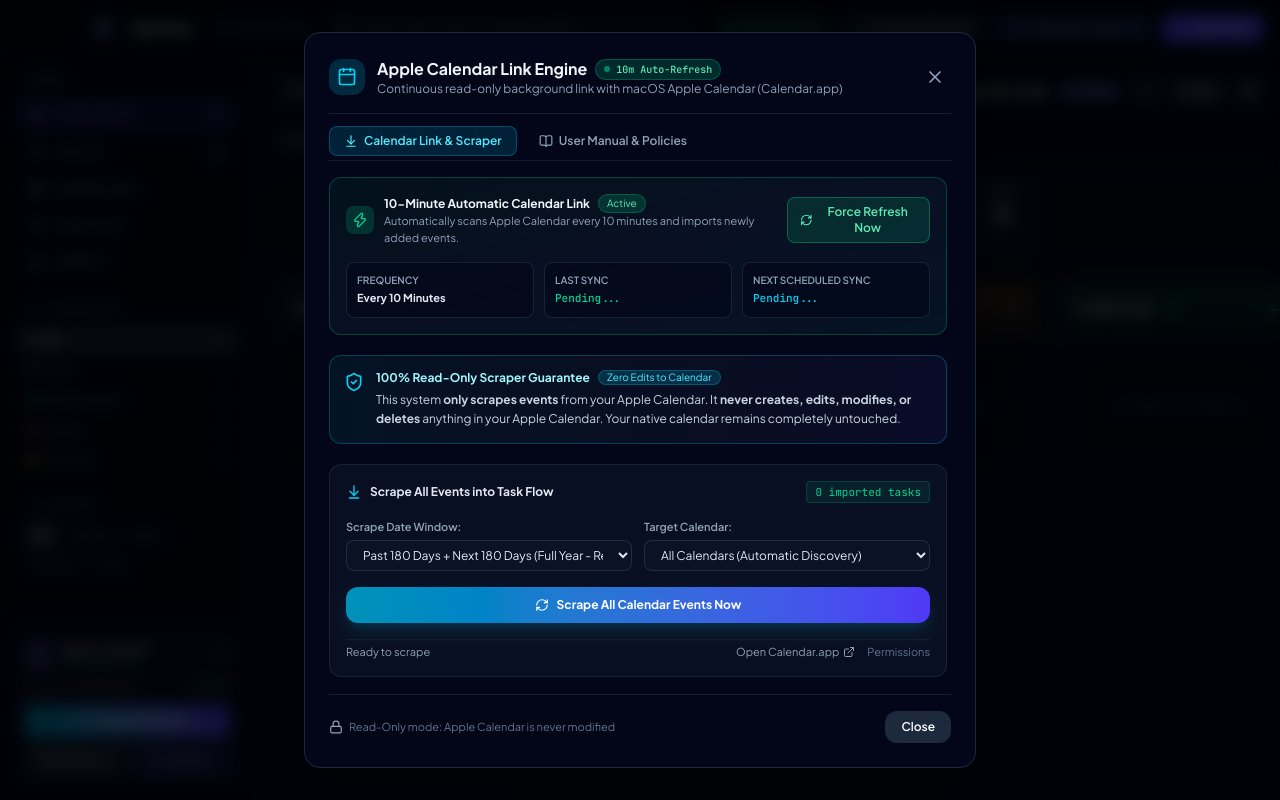
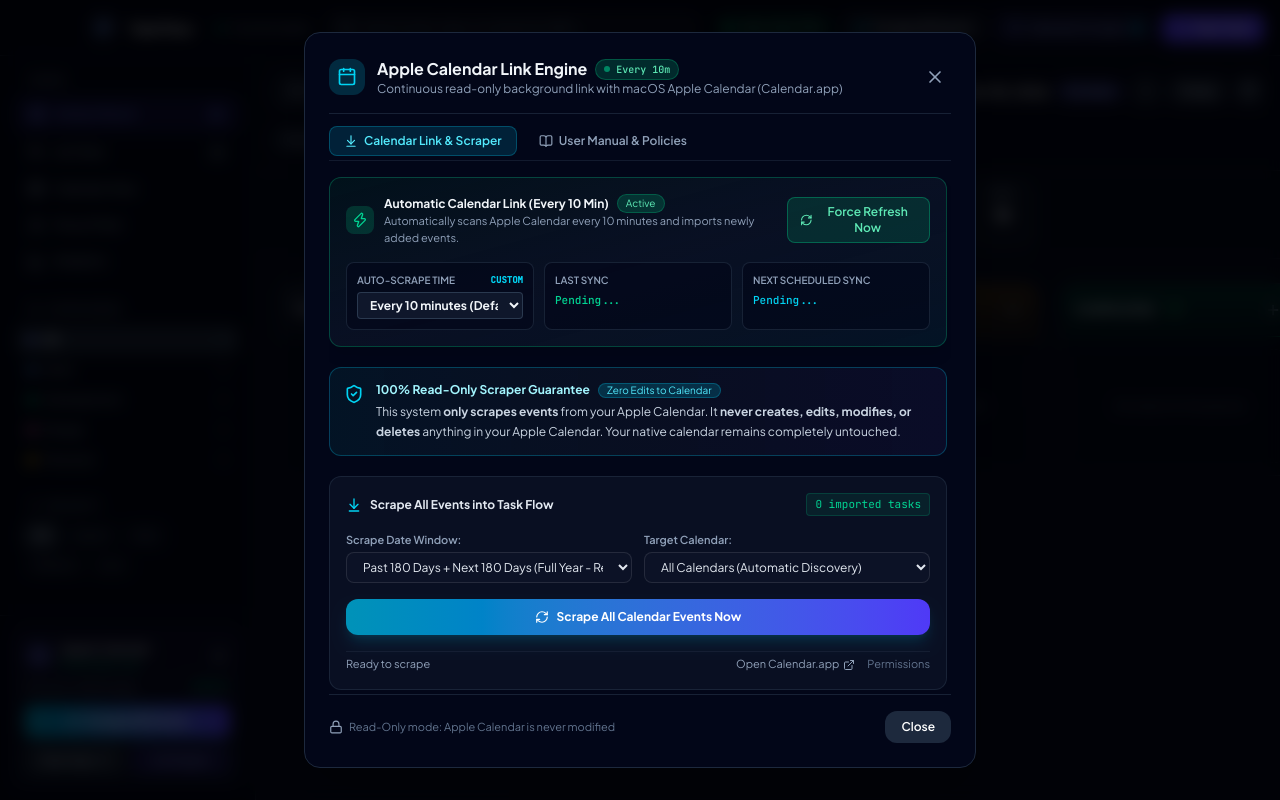
Before and after one commit to BinukaRE/Task-Tracker, a React (Vite) app: page / in a window 1280 px wide. Both pictures are taken after a click on the element "Auto-Sync 10m". Built offline with nearby package versions, Linux system fonts and the light colour scheme; the HTML template or start-up script is replaced by a standard one.

Commit message:
feat(sync): add user-customizable auto-scraping frequency with 10-minute default and live rescheduling

```diff
--- a/electron/main.js
+++ b/electron/main.js
@@ -38,7 +38,7 @@
 }
 
 const settingsStore = new Store('settings.json', {
-  autoScrapeIntervalMinutes: 30,
+  autoScrapeIntervalMinutes: 10,
   theme: 'dark',
   notificationsEnabled: true
 });
@@ -349,19 +349,51 @@
 });
 
 // ----------------------------------------------------
-// Special Calendar Link & 10-Minute Auto-Refresh Engine
+// Customizable Apple Calendar Auto-Refresh Engine
+// Default: 10 minutes (User Selectable & Persisted)
 // ----------------------------------------------------
 let autoSyncInterval = null;
-const AUTO_SYNC_INTERVAL_MS = 10 * 60 * 1000; // 10 minutes
+
+const initialIntervalMinutes = (() => {
+  const saved = Number(settingsStore.get('autoScrapeIntervalMinutes'));
+  return !isNaN(saved) && saved >= 0 ? saved : 10;
+})();
 
 const autoSyncState = {
-  enabled: true,
-  intervalMinutes: 10,
+  enabled: initialIntervalMinutes > 0,
+  intervalMinutes: initialIntervalMinutes,
   lastSyncTime: null,
   nextSyncTime: null,
   isSyncing: false,
   totalEventsTracked: 0,
 };
+
+function rescheduleAutoSync(minutes) {
+  const mins = Number(minutes);
+  if (autoSyncInterval) {
+    clearInterval(autoSyncInterval);
+    autoSyncInterval = null;
+  }
+
+  if (isNaN(mins) || mins <= 0) {
+    autoSyncState.enabled = false;
+    autoSyncState.intervalMinutes = 0;
+    autoSyncState.nextSyncTime = null;
+  } else {
+    autoSyncState.enabled = true;
+    autoSyncState.intervalMinutes = mins;
+    const intervalMs = mins * 60 * 1000;
+    autoSyncState.nextSyncTime = new Date(Date.now() + intervalMs).toISOString();
+
+    autoSyncInterval = setInterval(() => {
+      executeCalendarSync('auto');
+    }, intervalMs);
+  }
+
+  if (mainWindow && !mainWindow.isDestroyed()) {
+    mainWindow.webContents.send('calendar:sync-status', autoSyncState);
+  }
+}
 
 async function executeCalendarSync(source = 'auto') {
   if (autoSyncState.isSyncing) {
@@ -379,7 +411,9 @@
     const result = await scrapeAppleCalendarEvents(tasks, { pastDays: 180, rangeDays: 180 });
 
     autoSyncState.lastSyncTime = new Date().toISOString();
-    autoSyncState.nextSyncTime = new Date(Date.now() + AUTO_SYNC_INTERVAL_MS).toISOString();
+    if (autoSyncState.enabled && autoSyncState.intervalMinutes > 0) {
+      autoSyncState.nextSyncTime = new Date(Date.now() + autoSyncState.intervalMinutes * 60 * 1000).toISOString();
+    }
 
     if (result.success && result.newTasks && result.newTasks.length > 0) {
       const updated = [...result.newTasks, ...tasks];
@@ -428,13 +462,9 @@
 }
 
 function startCalendarAutoSync() {
-  if (autoSyncInterval) clearInterval(autoSyncInterval);
-  autoSyncState.nextSyncTime = new Date(Date.now() + AUTO_SYNC_INTERVAL_MS).toISOString();
-
-  // Schedule every 10 minutes automatically
-  autoSyncInterval = setInterval(() => {
-    executeCalendarSync('auto');
-  }, AUTO_SYNC_INTERVAL_MS);
+  const savedMinutes = Number(settingsStore.get('autoScrapeIntervalMinutes'));
+  const intervalMinutes = !isNaN(savedMinutes) && savedMinutes >= 0 ? savedMinutes : 10;
+  rescheduleAutoSync(intervalMinutes);
 
   // Initial auto-sync 3 seconds after window launch
   setTimeout(() => {
@@ -459,6 +489,13 @@
 
 ipcMain.handle('calendar:forceAutoRefresh', async () => {
   return await executeCalendarSync('manual');
+});
+
+ipcMain.handle('calendar:setAutoSyncInterval', async (_event, minutes) => {
+  const mins = Number(minutes);
+  settingsStore.set('autoScrapeIntervalMinutes', mins);
+  rescheduleAutoSync(mins);
+  return autoSyncState;
 });
 
 ipcMain.handle('calendar:openApple', async () => {
--- a/electron/preload.js
+++ b/electron/preload.js
@@ -16,6 +16,7 @@
   getAvailableCalendars: () => ipcRenderer.invoke('calendar:getCalendars'),
   openPrivacySettings: (target) => ipcRenderer.invoke('calendar:openPrivacySettings', target),
   getAutoSyncStatus: () => ipcRenderer.invoke('calendar:getAutoSyncStatus'),
+  setAutoSyncInterval: (minutes) => ipcRenderer.invoke('calendar:setAutoSyncInterval', minutes),
   forceAutoRefresh: () => ipcRenderer.invoke('calendar:forceAutoRefresh'),
 
   // Window Controls
--- a/src/components/Sidebar.jsx
+++ b/src/components/Sidebar.jsx
@@ -172,15 +172,15 @@
               <div>
                 <div className="text-xs font-semibold text-slate-200">Apple Calendar</div>
                 <div className="text-[10px] text-emerald-400 flex items-center gap-1 font-medium">
-                  <span className="w-1.5 h-1.5 rounded-full bg-emerald-400 animate-pulse"></span>
-                  10m Auto-Link
+                  {autoSyncState?.enabled && <span className="w-1.5 h-1.5 rounded-full bg-emerald-400 animate-pulse"></span>}
+                  <span>{autoSyncState?.enabled ? `${autoSyncState?.intervalMinutes || 10}m Auto-Link` : 'Manual Link'}</span>
                 </div>
               </div>
             </div>
             <button
               onClick={() => setIsCalendarModalOpen(true)}
               className="text-slate-400 hover:text-indigo-400 transition-colors p-1"
-              title="Open Calendar Link Engine & Manual"
+              title="Open Calendar Link Engine & Settings"
             >
               <Zap className="w-3.5 h-3.5" />
             </button>
@@ -190,10 +190,12 @@
             <span>
               {autoSyncState?.lastSyncTime || lastScrapeTime
                 ? `Sync: ${new Date(autoSyncState?.lastSyncTime || lastScrapeTime).toLocaleTimeString([], { hour: '2-digit', minute: '2-digit' })}`
-                : '10m auto-refresh ready'}
+                : `${autoSyncState?.intervalMinutes || 10}m auto-refresh ready`}
             </span>
-            <span className="text-[9px] text-emerald-400/90 font-mono bg-emerald-500/10 px-1 rounded">
-              Active
+            <span className={`text-[9px] font-mono px-1 rounded ${
+              autoSyncState?.enabled ? 'text-emerald-400/90 bg-emerald-500/10' : 'text-slate-400 bg-slate-800'
+            }`}>
+              {autoSyncState?.enabled ? 'Active' : 'Paused'}
             </span>
           </div>
 
--- a/src/components/modals/CalendarSyncModal.jsx
+++ b/src/components/modals/CalendarSyncModal.jsx
@@ -31,6 +31,7 @@
     openPrivacySettings,
     autoSyncState,
     forceAutoRefresh,
+    updateAutoSyncInterval,
   } = useTasks();
 
   const [activeTab, setActiveTab] = useState('scraper'); // 'scraper' | 'manual'
@@ -81,9 +82,13 @@
             <div>
               <h3 className="text-base font-bold text-slate-100 flex items-center gap-2">
                 Apple Calendar Link Engine
-                <span className="text-[10px] font-mono font-medium px-2 py-0.5 rounded-full bg-emerald-500/20 text-emerald-300 border border-emerald-500/30 flex items-center gap-1.5">
-                  <span className="w-1.5 h-1.5 rounded-full bg-emerald-400 animate-pulse"></span>
-                  10m Auto-Refresh
+                <span className={`text-[10px] font-mono font-medium px-2 py-0.5 rounded-full border flex items-center gap-1.5 ${
+                  autoSyncState?.enabled
+                    ? 'bg-emerald-500/20 text-emerald-300 border-emerald-500/30'
+                    : 'bg-slate-800 text-slate-400 border-slate-700'
+                }`}>
+                  {autoSyncState?.enabled && <span className="w-1.5 h-1.5 rounded-full bg-emerald-400 animate-pulse"></span>}
+                  {autoSyncState?.enabled ? `Every ${autoSyncState?.intervalMinutes || 10}m` : 'Manual Refresh'}
                 </span>
               </h3>
               <p className="text-xs text-slate-400">
@@ -129,7 +134,7 @@
         <div className="flex-1 overflow-y-auto py-4 space-y-5 pr-1">
           {activeTab === 'scraper' ? (
             <>
-              {/* 10-Minute Automatic Background Link Card */}
+              {/* Customizable Automatic Background Link Card */}
               <div className="p-4 rounded-xl border border-emerald-500/30 bg-gradient-to-br from-emerald-950/30 via-slate-900/60 to-cyan-950/30 shadow-lg space-y-3">
                 <div className="flex items-center justify-between">
                   <div className="flex items-center gap-2.5">
@@ -138,13 +143,21 @@
                     </div>
                     <div>
                       <div className="text-xs font-bold text-slate-100 flex items-center gap-2">
-                        10-Minute Automatic Calendar Link
-                        <span className="text-[10px] px-2 py-0.5 rounded-full bg-emerald-500/20 text-emerald-300 font-normal border border-emerald-500/30">
-                          Active
+                        {autoSyncState?.enabled
+                          ? `Automatic Calendar Link (Every ${autoSyncState?.intervalMinutes || 10} Min)`
+                          : 'Automatic Calendar Link (Disabled)'}
+                        <span className={`text-[10px] px-2 py-0.5 rounded-full font-normal border ${
+                          autoSyncState?.enabled
+                            ? 'bg-emerald-500/20 text-emerald-300 border-emerald-500/30'
+                            : 'bg-slate-800 text-slate-400 border-slate-700'
+                        }`}>
+                          {autoSyncState?.enabled ? 'Active' : 'Disabled'}
                         </span>
                       </div>
                       <div className="text-[11px] text-slate-400">
-                        Automatically scans Apple Calendar every 10 minutes and imports newly added events.
+                        {autoSyncState?.enabled
+                          ? `Automatically scans Apple Calendar every ${autoSyncState?.intervalMinutes || 10} minutes and imports newly added events.`
+                          : 'Auto-refresh is disabled. Events will only be scanned when manually initiated.'}
                       </div>
                     </div>
                   </div>
@@ -160,19 +173,34 @@
 
                 <div className="grid grid-cols-3 gap-2.5 pt-1 text-[11px]">
                   <div className="p-2.5 rounded-lg bg-slate-950/60 border border-slate-800/80">
-                    <div className="text-slate-400 text-[10px] uppercase font-semibold">Frequency</div>
-                    <div className="text-slate-200 font-bold mt-0.5">Every 10 Minutes</div>
+                    <div className="text-slate-400 text-[10px] uppercase font-semibold mb-1 flex items-center justify-between">
+                      <span>Auto-Scrape Time</span>
+                      <span className="text-[9px] text-cyan-400 font-mono">Custom</span>
+                    </div>
+                    <select
+                      value={autoSyncState?.enabled ? (autoSyncState?.intervalMinutes || 10) : 0}
+                      onChange={(e) => updateAutoSyncInterval(Number(e.target.value))}
+                      className="w-full bg-slate-900 border border-slate-700/80 rounded px-2 py-1 text-xs font-bold text-slate-100 focus:outline-none focus:border-cyan-500 cursor-pointer"
+                    >
+                      <option value={5}>Every 5 minutes</option>
+                      <option value={10}>Every 10 minutes (Default)</option>
+                      <option value={15}>Every 15 minutes</option>
+                      <option value={30}>Every 30 minutes</option>
+                      <option value={60}>Every 1 hour</option>
+                      <option value={120}>Every 2 hours</option>
+                      <option value={0}>Manual Only (Disabled)</option>
+                    </select>
                   </div>
                   <div className="p-2.5 rounded-lg bg-slate-950/60 border border-slate-800/80">
                     <div className="text-slate-400 text-[10px] uppercase font-semibold">Last Sync</div>
-                    <div className="text-emerald-400 font-mono font-medium mt-0.5">
+                    <div className="text-emerald-400 font-mono font-medium mt-1">
                       {formatTime(autoSyncState?.lastSyncTime || lastScrapeTime)}
                     </div>
                   </div>
                   <div className="p-2.5 rounded-lg bg-slate-950/60 border border-slate-800/80">
                     <div className="text-slate-400 text-[10px] uppercase font-semibold">Next Scheduled Sync</div>
-                    <div className="text-cyan-400 font-mono font-medium mt-0.5">
-                      {formatTime(autoSyncState?.nextSyncTime)}
+                    <div className="text-cyan-400 font-mono font-medium mt-1">
+                      {autoSyncState?.enabled ? formatTime(autoSyncState?.nextSyncTime) : 'Paused'}
                     </div>
                   </div>
                 </div>
--- a/src/context/TaskContext.jsx
+++ b/src/context/TaskContext.jsx
@@ -304,7 +304,7 @@
     }
   };
 
-  // Trigger immediate 10-Minute Auto-Sync Link refresh
+  // Trigger immediate Auto-Sync Link refresh
   const forceAutoRefresh = async () => {
     if (isElectron && window.electronAPI.forceAutoRefresh) {
       setIsScraping(true);
@@ -317,6 +317,24 @@
       } finally {
         setIsScraping(false);
       }
+    }
+  };
+
+  // Update and reschedule auto-sync interval
+  const updateAutoSyncInterval = async (minutes) => {
+    const mins = Number(minutes);
+    if (isElectron && window.electronAPI.setAutoSyncInterval) {
+      const updated = await window.electronAPI.setAutoSyncInterval(mins);
+      if (updated) {
+        setAutoSyncState(updated);
+      }
+    } else {
+      setAutoSyncState(prev => ({
+        ...prev,
+        enabled: mins > 0,
+        intervalMinutes: mins,
+        nextSyncTime: mins > 0 ? new Date(Date.now() + mins * 60 * 1000).toISOString() : null,
+      }));
     }
   };
 
@@ -410,6 +428,7 @@
         openPrivacySettings,
         autoSyncState,
         forceAutoRefresh,
+        updateAutoSyncInterval,
         // Pomodoro
         activePomodoroTaskId,
         setActivePomodoroTaskId,
```
